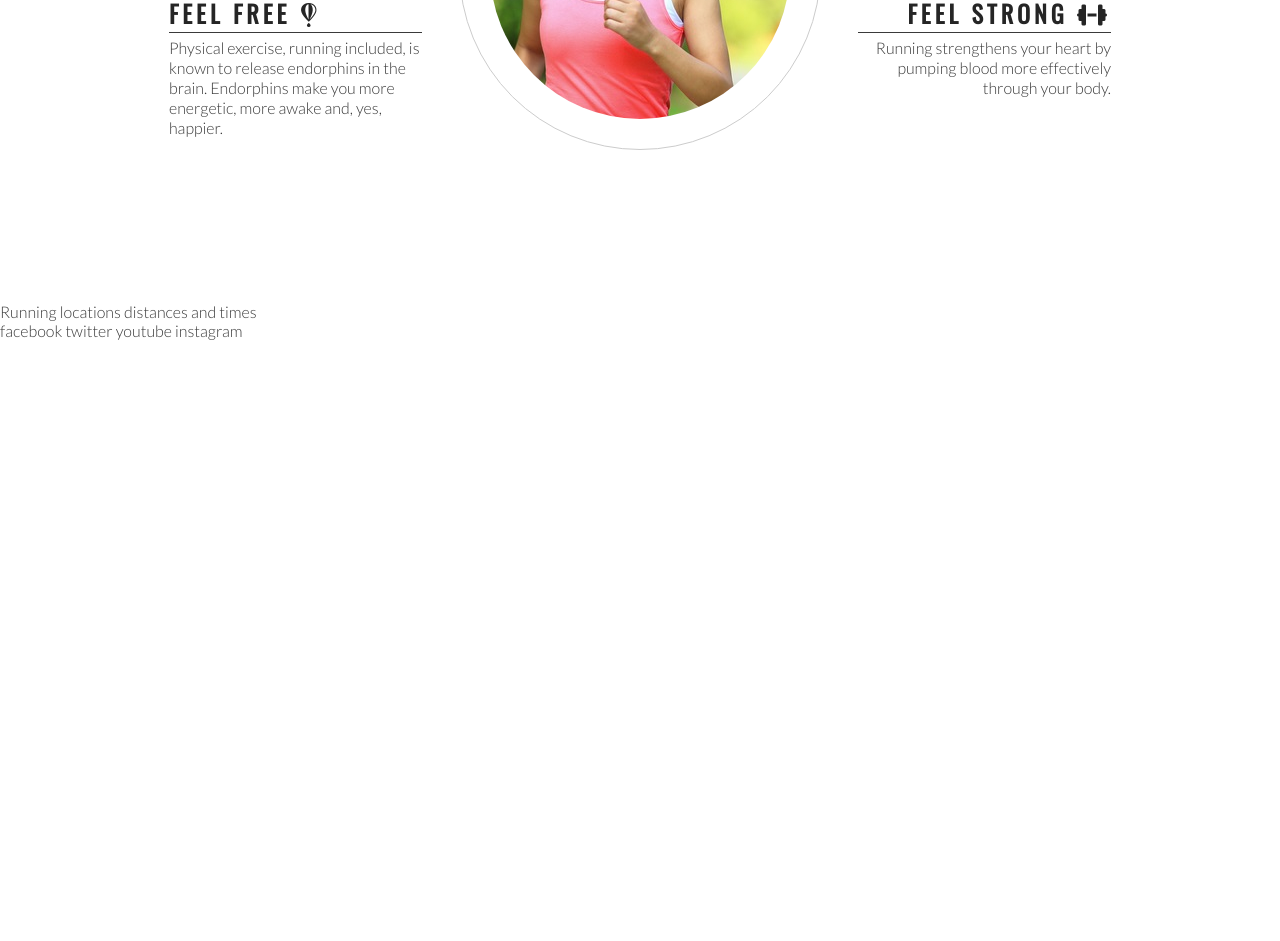
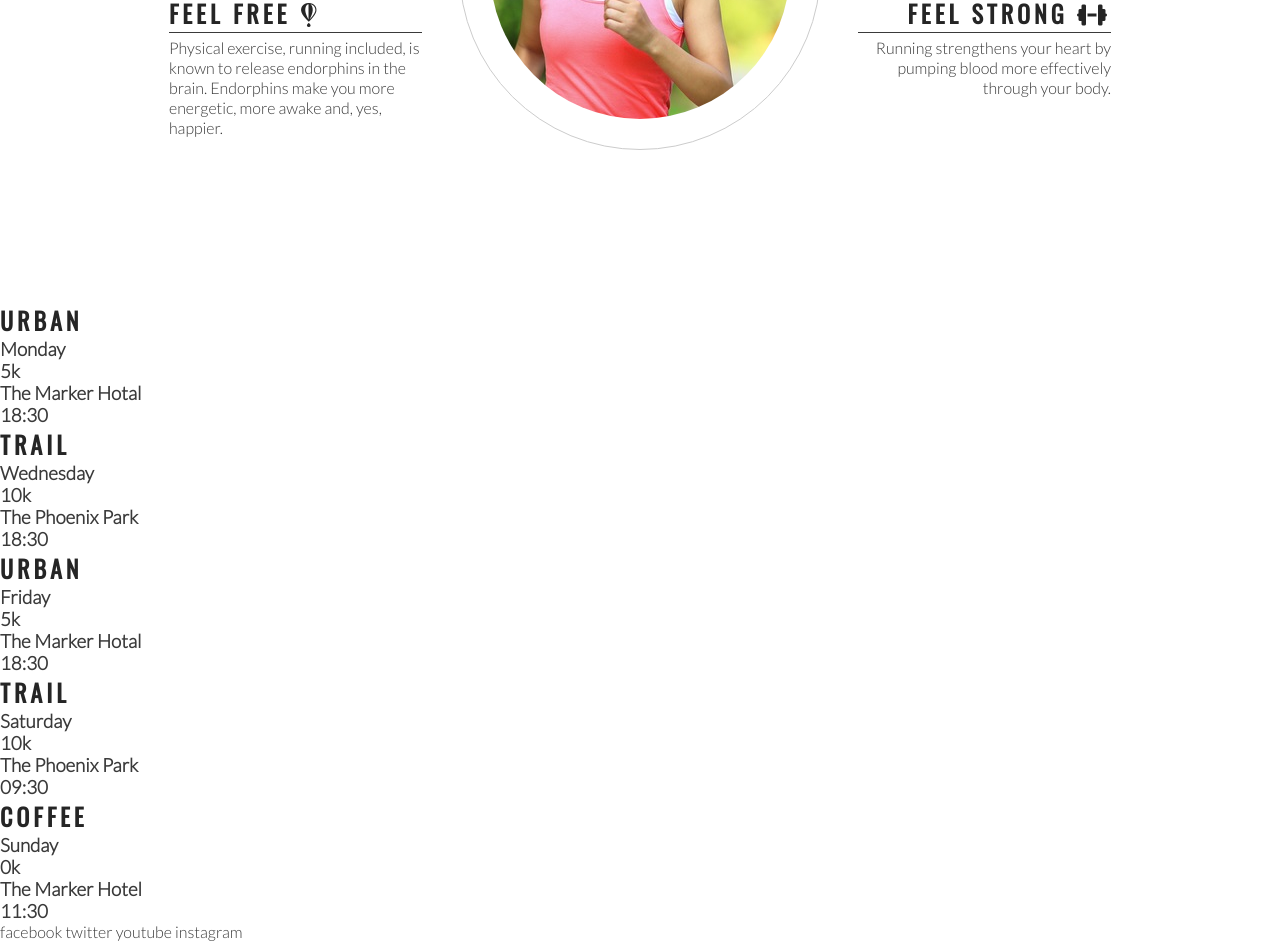
Before and after one commit to TuckerFaulk/love-running, a plain HTML site: page index.html in a window 1280 px wide. Shown: the part 993-1934 px from the top of the page. Before the commit the page ends 1333 px from the top, so only its background shows below. Drawn offline with nearby package versions, Linux system fonts and the light colour scheme.

Commit message:
Add meetup times main structure

```diff
--- a/index.html
+++ b/index.html
@@ -74,7 +74,41 @@
         </div>
     </section>
     <section>
-        Running locations distances and times
+        <div>
+            <h2>Urban</h2>
+            <h3>Monday</h3>
+            <h3>5k</h3>
+            <h3>The Marker Hotal</h3>
+            <h3>18:30</h3>
+        </div>
+        <div>
+            <h2>Trail</h2>
+            <h3>Wednesday</h3>
+            <h3>10k</h3>
+            <h3>The Phoenix Park</h3>
+            <h3>18:30</h3>
+        </div>
+        <div>
+            <h2>Urban</h2>
+            <h3>Friday</h3>
+            <h3>5k</h3>
+            <h3>The Marker Hotal</h3>
+            <h3>18:30</h3>
+        </div>
+        <div>
+            <h2>Trail</h2>
+            <h3>Saturday</h3>
+            <h3>10k</h3>
+            <h3>The Phoenix Park</h3>
+            <h3>09:30</h3>
+        </div>
+        <div>
+            <h2>Coffee</h2>
+            <h3>Sunday</h3>
+            <h3>0k</h3>
+            <h3>The Marker Hotel</h3>
+            <h3>11:30</h3>
+        </div>
     </section>
     <footer>
         facebook twitter youtube instagram
@@ -83,5 +117,4 @@
     <!-- font awesome script-->
     <script src="https://kit.fontawesome.com/7eeb2b83b1.js" crossorigin="anonymous"></script>
 </body>
-
 </html>
```
